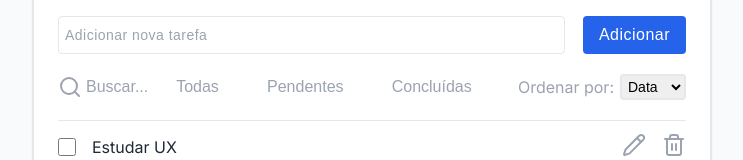
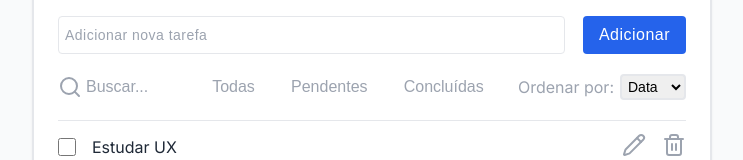
Before and after one commit to igor-ramos-dev/to-do-list, a React (Vite) app: page / in a window 1280 px wide. Shown: the part 150-310 px from the top of the page, without its empty margins (268-1011 px from the left). Built offline with nearby package versions, Linux system fonts and the light colour scheme.

Commit message:
refactor: remove blocos de códigos desnecessários

```diff
--- a/src/components/Header/styles.jsx
+++ b/src/components/Header/styles.jsx
@@ -28,12 +28,13 @@ export const Slider = styled.span`
   bottom: 0;
 
   background-color: ${({ theme }) => theme.colors.btnTheme};
+  box-shadow: ${({ theme }) => theme.colors.btnThemeShadow};
   border-radius: 34px;
-  transition: 0.4s;
-  -webkit-transition: 0.4s;
+  transition: all 0.2s ease;
   cursor: pointer;
 
   &::before {
+    content: "";
     position: absolute;
     left: 4px;
     bottom: 4px;
@@ -42,21 +43,12 @@ export const Slider = styled.span`
     background-color: #fff;
     width: 26px;
     height: 26px;
-    transition: 0.4s;
-    -webkit-transition: 0.4s;
-    content: "";
+    transition: all 0.4s ease;
+
+    ${({ $selectedTheme }) =>
+      $selectedTheme == "dark" &&
+      css`
+        transform: translateX(26px);
+      `};
   }
-
-  ${({ $selectedTheme }) =>
-    $selectedTheme == "dark" &&
-    css`
-      background-color: ${({ theme }) => theme.colors.btnTheme};
-      box-shadow: ${({ theme }) => theme.colors.btnThemeShadow};
-
-      &::before {
-        transform: translateX(26px);
-        -ms-transform: translateX(26px);
-        -webkit-transform: translateX(26px);
-      }
-    `}
 `;
--- a/src/components/ToDoFilters/styles.jsx
+++ b/src/components/ToDoFilters/styles.jsx
@@ -6,7 +6,6 @@ export const Container = styled.div`
   align-items: center;
   justify-content: space-between;
   flex-wrap: wrap;
-  gap: 24px;
   color: ${({ theme }) => theme.colors.placeholder};
 
   margin-top: 16px;
@@ -19,8 +18,8 @@ export const Container = styled.div`
 export const InputWrapper = styled.div`
   position: relative;
   width: 100%;
-  max-width: 120px;
-  margin-right: -48px;
+  max-width: 140px;
+  margin-right: -20px;
 
   input {
     background-color: transparent;
--- a/src/styles/themes/dark.js
+++ b/src/styles/themes/dark.js
@@ -15,6 +15,7 @@ export default {
     icon: "#9CA3AF",
     iconHover: "#60A5FA",
     toggleOnBg: "#60A5FA",
+    toggleSlider: "translate(0px)",
 
     shadow: "0px 2px 6px rgba(139, 92, 246, 0.35)",
   },
--- a/src/styles/themes/light.js
+++ b/src/styles/themes/light.js
@@ -15,4 +15,5 @@ export default {
     iconHover: "#2563EB",
     toggleOffBg: "#E5E7EB",
   },
+  toggleSlider: "translate(26px)",
 };
```
